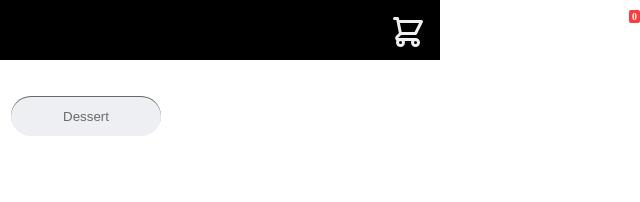
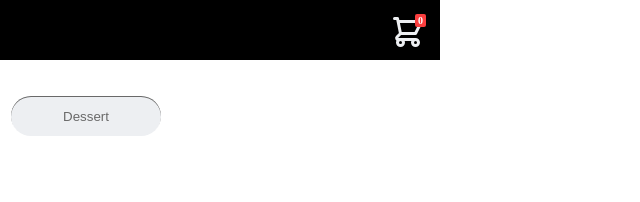
Before and after one commit to AkitotheExiled/Dec-2021-WebJam, a plain HTML site: page index.html in a window 1280 px wide. Shown: the top 202 px of the page, 640-1280 px from the left. Drawn offline with Linux system fonts and the light colour scheme.

Commit message:
Small Fixes
Fixes

```diff
--- a/style.css
+++ b/style.css
@@ -53,6 +53,7 @@ body {
 .iconButton {
     display: inline-block;
     margin: 6px;
+    position: relative;
 }
 
 .iconButton svg {
@@ -70,7 +71,7 @@ body {
     font-size: 10px;
     font-weight: bold;
     position:absolute;
-    top:10px;
+    top:0;
     right:0;
 }
 
```
